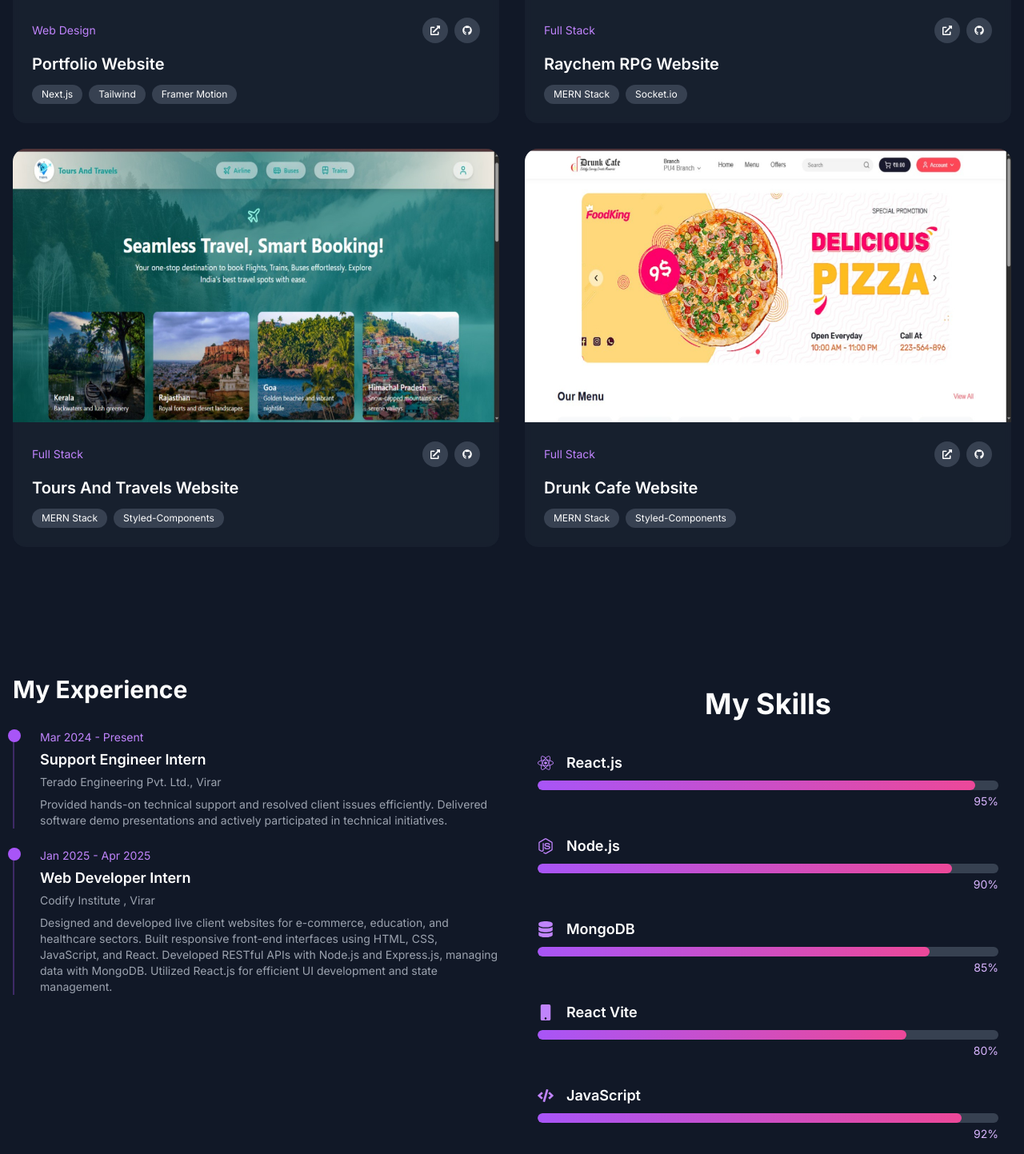
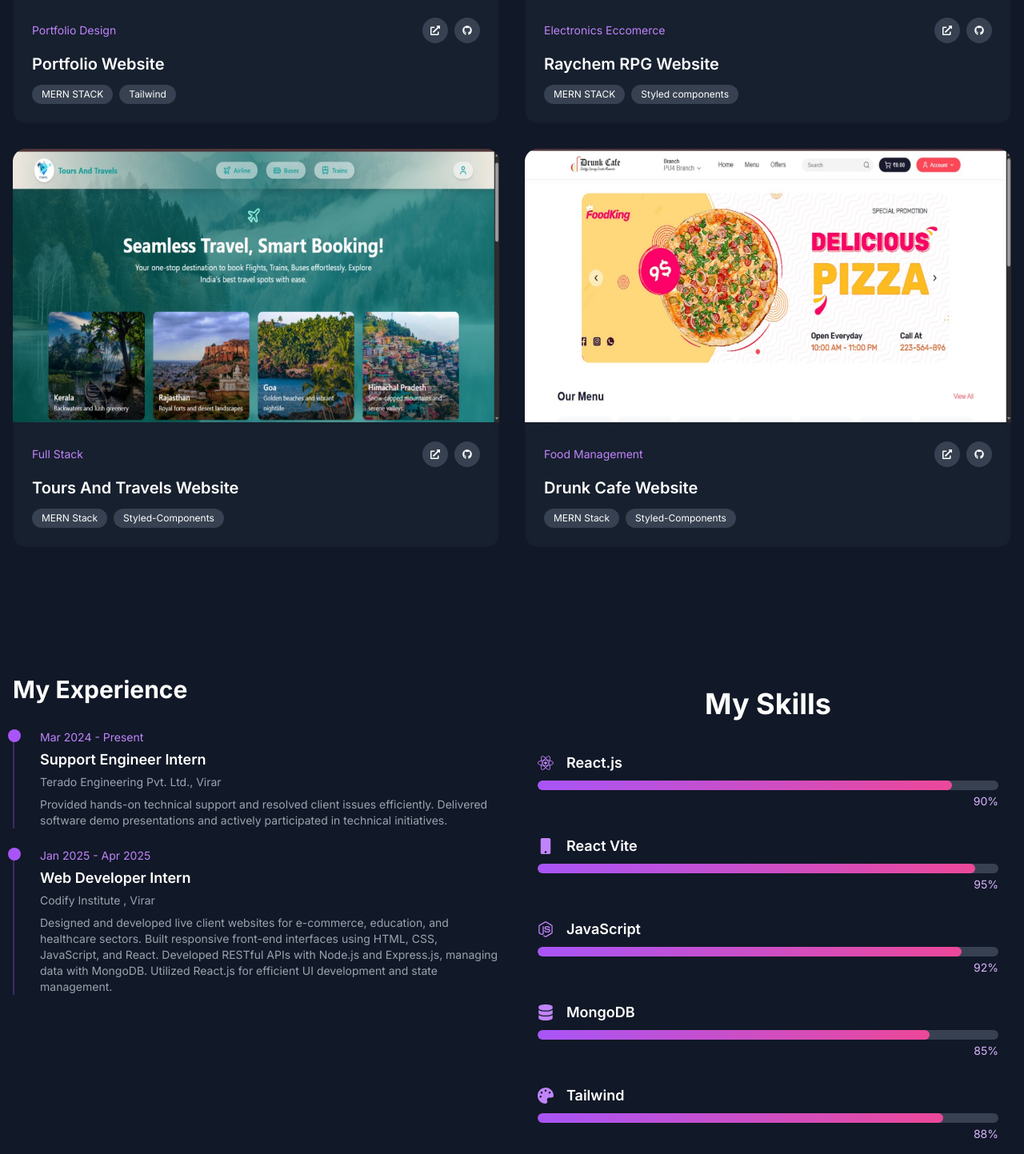
Before and after one commit to Pooja2308kadav/Portfolio, a React (Vite) app: page / in a window 1280 px wide. Shown: the part 2647-4090 px from the top of the page at 80% size. Built offline with nearby package versions, Linux system fonts and the light colour scheme.

Commit message:
Skills edited

```diff
--- a/src/components/RecentWorks.jsx
+++ b/src/components/RecentWorks.jsx
@@ -20,31 +20,31 @@ const RecentWorks = () => {
       title: "School Of Ayurveda",
       category: "Health Sector",
       image: AyurvedaWebImg,
-      tech: ["React", "Node.js", "MongoDB"],
+      tech: ["MERN STACK" ],
       liveLink: "https://schoolofayurveda.in/",
       githubLink: "https://github.com/your-username/school-of-ayurveda"
     },
     {
       title: "Mauli Business",
-      category: "Mobile App",
+      category: "Educational Web App",
       image: MauliBusinessImg,
-      tech: ["React Native", "Express", "PostgreSQL"],
+      tech: ["MERN STACK", "Styled components"],
       liveLink: "https://maulibusiness.com/",
       githubLink: "https://github.com/LOOP-MATRIX/MauliBusinessClient"
     },
     {
       title: "Portfolio Website",
-      category: "Web Design",
+      category: "Portfolio Design",
       image: PortfolioImg,
-      tech: ["Next.js", "Tailwind", "Framer Motion"],
+      tech: ["MERN STACK", "Tailwind"],
       liveLink: "https://your-portfolio.example.com",
       githubLink: "https://github.com/your-username/portfolio"
     },
     {
       title: "Raychem RPG Website",
-      category: "Full Stack",
+      category: "Electronics Eccomerce",
       image: RaychemImg,
-      tech: ["MERN Stack", "Socket.io"],
+      tech: ["MERN STACK", "Styled components"],
       liveLink: "https://www.raychemrpg.com/",
       githubLink: "https://github.com/Pooja2308kadav/Raychem"
     },
@@ -58,7 +58,7 @@ const RecentWorks = () => {
     },
       {
       title: "Drunk Cafe Website",
-      category: "Full Stack",
+      category: "Food Management",
       image: DrunkCafeimg,
       tech: ["MERN Stack", "Styled-Components"],
       liveLink: "https://www.raychemrpg.com/",
--- a/src/components/Skills.jsx
+++ b/src/components/Skills.jsx
@@ -17,12 +17,12 @@ const Skills = () => {
   const isInView = useInView(ref, { amount: 0.3 }) // removed `once: true` for dynamic animation
 
   const skills = [
-    { name: "React.js", level: 95, icon: <FaReact /> },
-    { name: "Node.js", level: 90, icon: <FaNodeJs /> },
+    { name: "React.js", level: 90, icon: <FaReact /> },
+    { name: "React Vite", level: 95, icon: <FaMobile /> },
+    { name: "JavaScript", level: 92, icon: <FaNodeJs /> },
+    // { name: "Tailwind", level: 90, icon: < FaCode/> },
     { name: "MongoDB", level: 85, icon: <FaDatabase /> },
-    { name: "React Vite", level: 80, icon: <FaMobile /> },
-    // { name: "UI/UX Design", level: 88, icon: <FaPalette /> },
-    { name: "JavaScript", level: 92, icon: <FaCode /> },
+    { name: "Tailwind", level: 88, icon: <FaPalette /> },
   ]
 
   return (
```
